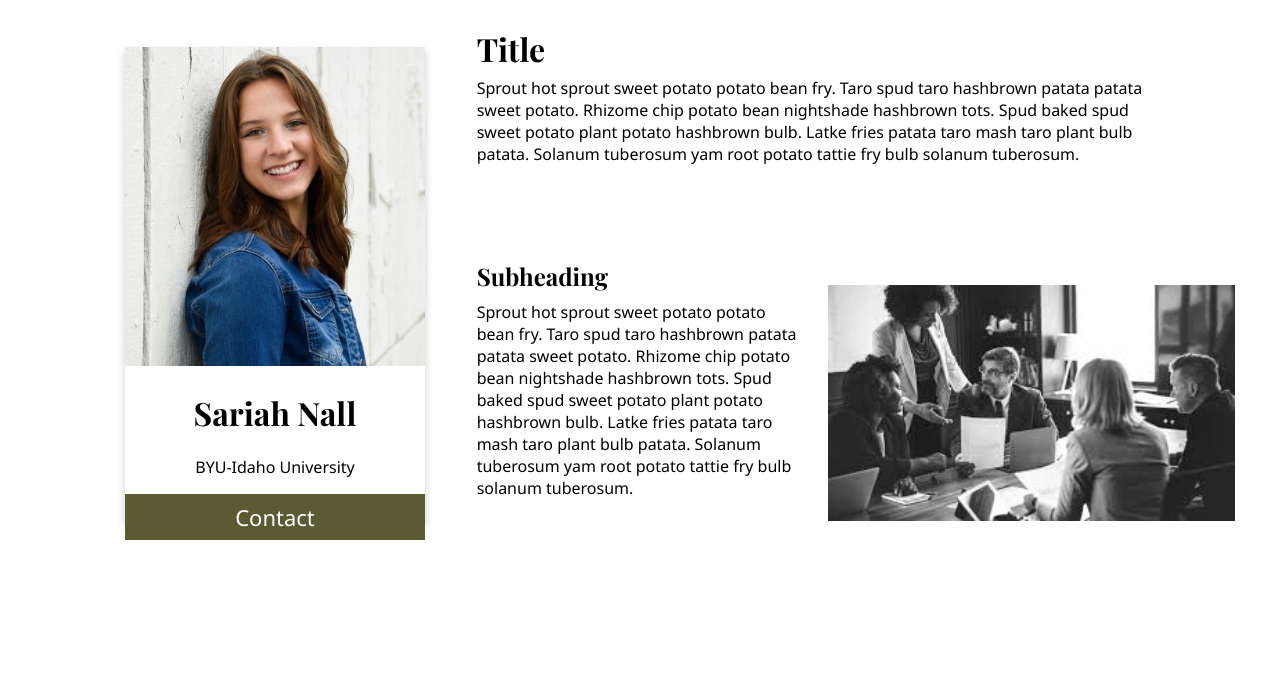
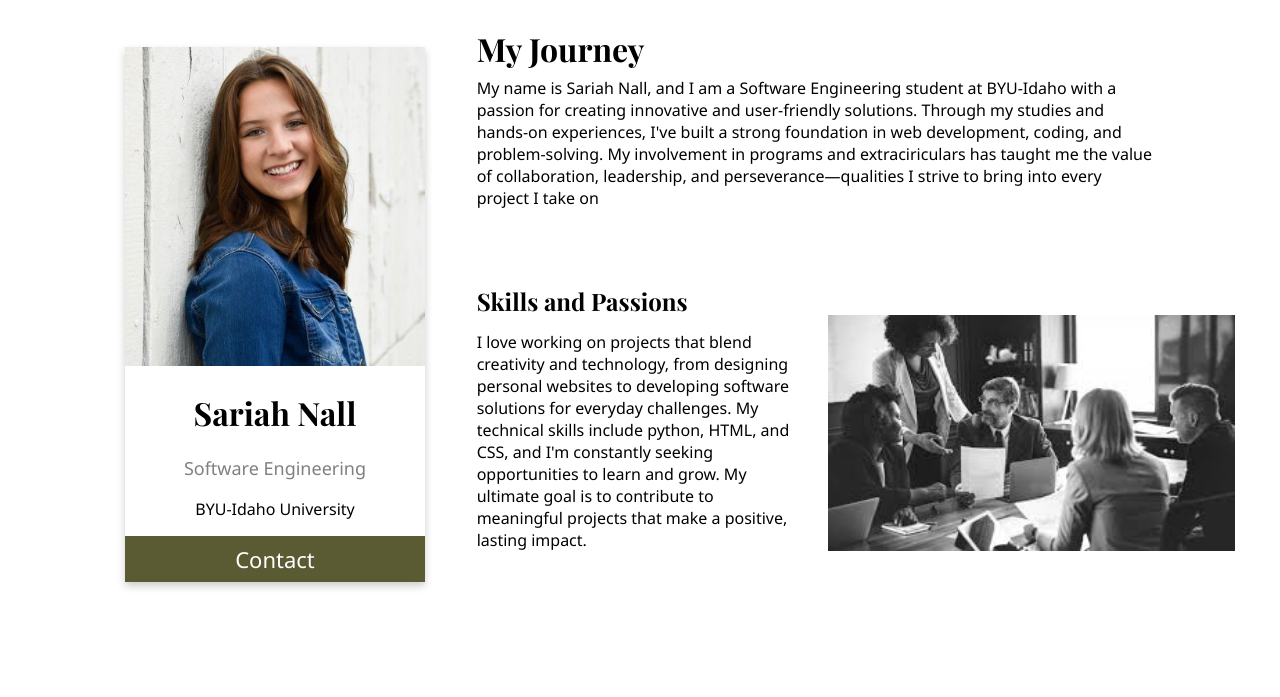
Before and after one commit to sariahnall/portfolio, a plain HTML site: page aboutme.html in a window 1280 px wide. Shown: the part 103-800 px from the top of the page. Drawn offline with nearby package versions, Linux system fonts and the light colour scheme; a web font is replaced by a local one.

Commit message:
Finishing about me page

```diff
--- a/aboutme.html
+++ b/aboutme.html
@@ -24,13 +24,14 @@
             <div class="card">
                 <img src="images/aboutmeone.jpg" alt="John" style="width:100%">
                 <h1>Sariah Nall</h1>
+                <p class="title">Software Engineering</p>
                 <p>BYU-Idaho University</p>
                 <p class="card-button"><a href="contactme.html">Contact</a></p>
             </div>
-            <h1 class="grid-title">Title</h1>
-            <p class="grid-paragraphs" id="aboutone">Sprout hot sprout sweet potato potato bean fry. Taro spud taro hashbrown patata patata sweet potato. Rhizome chip potato bean nightshade hashbrown tots. Spud baked spud sweet potato plant potato hashbrown bulb. Latke fries patata taro mash taro plant bulb patata. Solanum tuberosum yam root potato tattie fry bulb solanum tuberosum.</p>
-            <h2 class="grid-subhead">Subheading</h2>
-            <p class="grid-paragraphs" id="abouttwo">Sprout hot sprout sweet potato potato bean fry. Taro spud taro hashbrown patata patata sweet potato. Rhizome chip potato bean nightshade hashbrown tots. Spud baked spud sweet potato plant potato hashbrown bulb. Latke fries patata taro mash taro plant bulb patata. Solanum tuberosum yam root potato tattie fry bulb solanum tuberosum.</p>
+            <h1 class="grid-title">My Journey</h1>
+            <p class="grid-paragraphs" id="aboutone">My name is Sariah Nall, and I am a Software Engineering student at BYU-Idaho with a passion for creating innovative and user-friendly solutions. Through my studies and hands-on experiences, I've built a strong foundation in web development, coding, and problem-solving. My involvement in programs and extraciriculars has taught me the value of collaboration, leadership, and perseverance—qualities I strive to bring into every project I take on</p>
+            <h2 class="grid-subhead">Skills and Passions</h2>
+            <p class="grid-paragraphs" id="abouttwo">I love working on projects that blend creativity and technology, from designing personal websites to developing software solutions for everyday challenges. My technical skills include python, HTML, and  CSS, and I'm constantly seeking opportunities to learn and grow. My ultimate goal is to contribute to meaningful projects that make a positive, lasting impact.</p>
             <img class="about-img" src="images/abouttwo.jpg" alt="Teamwork Picture">
         </div>
 
--- a/styles/home.css
+++ b/styles/home.css
@@ -138,11 +138,15 @@ footer p:hover{
 .card{
     box-shadow: 0 4px 8px 0 rgba(0, 0, 0, 0.2);
     max-width: 300px;
-    max-height: 475px;
+    max-height: 535px;
     text-align: center;
     grid-column: 2/3;
     grid-row: 2/4;
 }
+.title {
+    color: grey;
+    font-size: 18px;
+  }
 .card-button{
     outline: 0;
     padding: 8px 0px;
@@ -172,7 +176,7 @@ a:hover{
 .grid-subhead{
     grid-column: 3/4;
     grid-row: 3/4;
-    margin-top: -25px;
+    margin-top: -30px;
 }
 #abouttwo{
     grid-column: 3/4;
```
